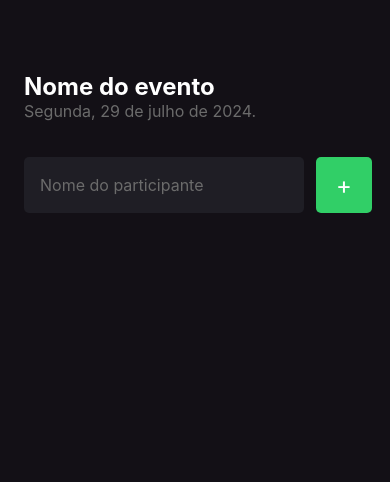
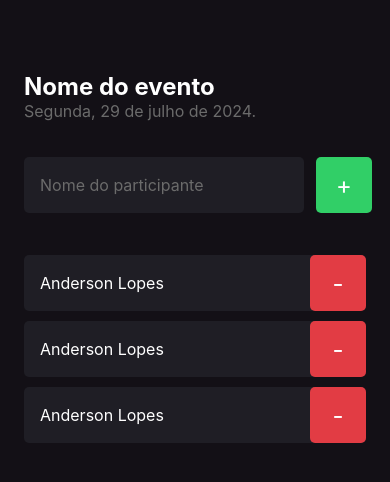
Before and after one commit to Dev-Lops/imhere, a React Native app: screen / in a window 390 px wide. Shown: the top 482 px of the page. Built offline with nearby package versions, Linux system fonts and the light colour scheme.

Commit message:
✨ Criando o componente de Participant

```diff
--- /dev/null
+++ b/src/components/Participant/index.tsx
@@ -0,0 +1,18 @@
+import { Text, TouchableOpacity, View } from "react-native";
+import { styles } from "./styles";
+
+export function Participant(){
+  return (
+    <View style={styles.container}>
+      <Text
+      style={styles.name}>
+        Anderson Lopes
+        </Text>
+        <TouchableOpacity style={styles.button}>
+                <Text style={styles.buttonText}>
+                  -
+                </Text>
+              </TouchableOpacity>
+    </View>
+  )
+}
--- /dev/null
+++ b/src/components/Participant/styles.ts
@@ -0,0 +1,31 @@
+import { StyleSheet } from "react-native";
+
+export const styles = StyleSheet.create({
+  container:{
+    width: '100%',
+    backgroundColor: '#1f1e25',
+    borderRadius: 5,
+    flexDirection: 'row',
+    alignItems: 'center',
+    marginBottom: 10
+  },
+  name: {
+    flex: 1,
+    fontSize: 16,
+    color: '#fff',
+    marginLeft: 16,
+  },
+  buttonText:{
+    color: '#fff',
+    fontSize: 24,
+
+  },
+  button:{
+    width: 56,
+    height: 56,
+    backgroundColor: '#e23c44',
+    borderRadius: 5,
+    alignItems: 'center',
+    justifyContent: 'center',
+  },
+})
--- a/src/screens/Home/index.tsx
+++ b/src/screens/Home/index.tsx
@@ -1,5 +1,6 @@
 import {  Text, TextInput, TouchableOpacity, View } from "react-native";
 import { styles } from "./styles";
+import { Participant } from "../../components/Participant";
 
 export default function Home(){
   function handleParticipantAdd() {
@@ -24,6 +25,11 @@
                 </Text>
               </TouchableOpacity>
         </View>
+
+        <Participant/>
+        <Participant/>
+        <Participant/>
+
     </View>
   )
 }
```
